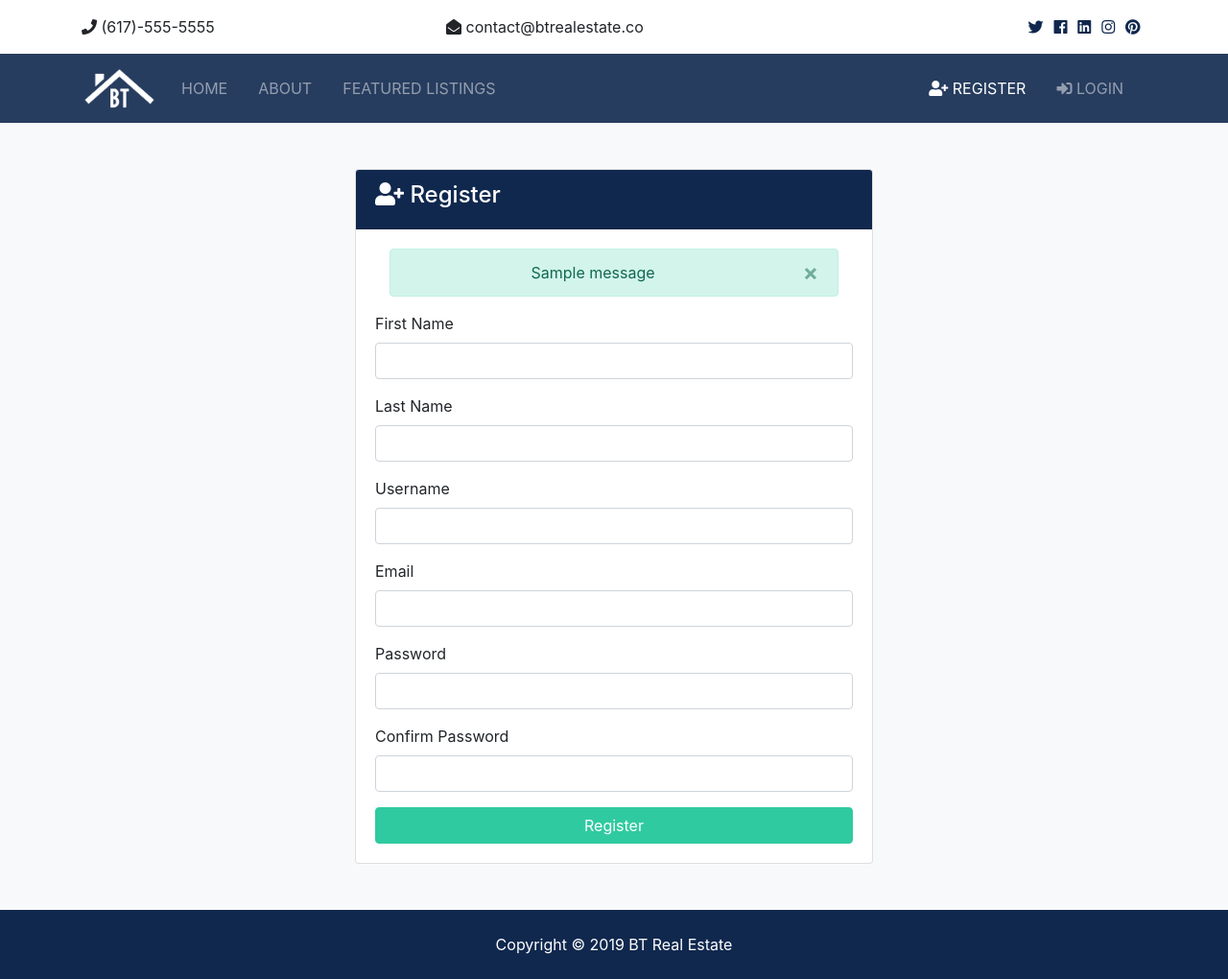
After one commit to sheboke93/BTRE-Website, a Django app: page /accounts/register in a window 1280 px wide. The commit adds this page. Shown: the whole page at 96% size. Run offline with Django 3.2, Linux system fonts and the light colour scheme; tables that the repository leaves empty hold one stand-in row (values such as "Sample post"); one stand-in notice (Sample message) is shown; some libraries are stand-ins or nearby versions.

Commit message:
register&login

```diff
--- /dev/null
+++ b/accounts/urls.py
@@ -0,0 +1,9 @@
+from django.urls import path
+from . import views
+
+urlpatterns = [
+    path('login', views.login, name = 'login'),
+    path('register', views.register, name = 'register'),
+    path('logout', views.logout, name = 'logout'),
+    path('dashboard', views.dashboard, name = 'dashboard')
+]
--- a/accounts/views.py
+++ b/accounts/views.py
@@ -1,3 +1,60 @@
-from django.shortcuts import render
+from django.contrib import messages
+from django.shortcuts import render, redirect
+from django.contrib.auth.models import User,auth
 
-# Create your views here.
+
+def register(request):
+    if request.method == "POST":
+        first_name = request.POST['first_name']
+        last_name = request.POST['last_name']
+        username = request.POST['username']
+        email = request.POST['email']
+        password = request.POST['password']
+        password2 = request.POST['password2']
+        if password == password2:
+            if User.objects.filter(username=username).exists():
+                messages.error(request, "That username is taken")
+                return redirect('register')
+            else:
+                if User.objects.filter(email=email).exists():
+                    messages.error(request, "That email is being used")
+                    return redirect('register')
+                else:
+                    user = User.objects.create_user(username, password=password, email=email,
+                                                first_name=first_name, last_name=last_name)
+                    # auth.login(request, user)
+                    # messages.success(request, "You are now logged in")
+                    # return  redirect('index')index
+                    user.save()
+                    messages.success(request, "You are now register and can log in")
+                    return redirect('login')
+        else:
+            messages.error(request, "Password do not match")
+            return redirect('register')
+    else:
+        return render(request, 'accounts/register.html')
+
+
+def login(request):
+    if request.method == "POST":
+        username = request.POST['username']
+        password =request.POST['password']
+
+        user = auth.authenticate(username=username, password=password)
+        if user is not None:
+            auth.login(request, user)
+            messages.success(request, 'You are now logged in')
+            return redirect('dashboard')
+        else:
+            return redirect('login')
+    else:
+        messages.error(request, 'Invalid credentials')
+        return render(request, 'accounts/login.html')
+
+
+def logout(request):
+    return redirect(request, 'accounts/index.html')
+
+
+def dashboard(request):
+    return render(request, 'accounts/dashboard.html')
--- a/btre/static/js/main.js
+++ b/btre/static/js/main.js
@@ -1,2 +1,6 @@
 const date = new Date();
 document.querySelector('.year').innerHTML = date.getFullYear();
+
+setImmediate(function () {
+    $('#message').fadeOut('slow');
+},3000);
--- a/btre/urls.py
+++ b/btre/urls.py
@@ -22,5 +22,6 @@ from django.conf.urls.static import static
 urlpatterns = [
     path('', include('pages.urls')),
     path('listings/', include('listings.urls')),
+    path('accounts/', include('accounts.urls')),
     path("admin/", admin.site.urls),
 ] + static(settings.MEDIA_URL, document_root=settings.MEDIA_ROOT)
--- a/templates/accounts/register.html
+++ b/templates/accounts/register.html
@@ -1,10 +1,50 @@
-<!DOCTYPE html>
-<html lang="en">
-<head>
-    <meta charset="UTF-8">
-    <title>Title</title>
-</head>
-<body>
+{% extends 'base.html' %}
+{% block contenet %}
 
-</body>
-</html>
+<section id="register" class="bg-light py-5">
+    <div class="container">
+      <div class="row">
+        <div class="col-md-6 mx-auto">
+          <div class="card">
+            <div class="card-header bg-primary text-white">
+              <h4>
+                <i class="fas fa-user-plus"></i> Register</h4>
+            </div>
+            <div class="card-body">
+                <!-- Alerts -->
+                {%  include 'partials/_alert.html' %}
+                <form action="{% url 'register' %}" method ="POST">
+                    {%  csrf_token %}
+                  <div class="form-group">
+                  <label for="first_name">First Name</label>
+                  <input type="text" name="first_name" class="form-control" required>
+                </div>
+                <div class="form-group">
+                  <label for="last_name">Last Name</label>
+                  <input type="text" name="last_name" class="form-control" required>
+                </div>
+                <div class="form-group">
+                  <label for="username">Username</label>
+                  <input type="text" name="username" class="form-control" required>
+                </div>
+                <div class="form-group">
+                  <label for="email">Email</label>
+                  <input type="email" name="email" class="form-control" required>
+                </div>
+                <div class="form-group">
+                  <label for="password2">Password</label>
+                  <input type="password" name="password" class="form-control" required>
+                </div>
+                <div class="form-group">
+                  <label for="password">Confirm Password</label>
+                  <input type="password" name="password2" class="form-control" required>
+                </div>
+                <input type="submit" value="Register" class="btn btn-secondary btn-block">
+              </form>
+            </div>
+          </div>
+        </div>
+      </div>
+    </div>
+  </section>
+{% endblock %}
--- a/templates/pages/index.html
+++ b/templates/pages/index.html
@@ -64,7 +64,9 @@
       </div>
     </div>
   </section>
-    <!-- Listings -->
+<!--Alerts-->
+{% include 'partials/_alert.html' %}
+<!-- Listings -->
   <section id="listings" class="py-5">
     <div class="container">
       <h3 class="text-center mb-3">Latest Listings</h3>
--- /dev/null
+++ b/templates/partials/_alert.html
@@ -0,0 +1,17 @@
+{% if messages %}
+    {%for message in messages  %}
+        <div id="message" class="container">
+            <div class="alert alert-{{ message.tags }} alert-dismissible text-center" role="alert">
+                 <button type="button" class ="close" data-dismiss="alert"><span aria-hidden="true">&times;</span></button>
+            <strong>
+                {% if message.level == DEFAULT_MESSAGE_lEVELS.ERROR %}
+                    Error:
+                {% else %}
+                    {{ message.tages|title }}
+                {% endif %}
+            </strong>
+            {{ message }}
+        </div>
+    </div>
+    {%  endfor %}
+{% endif %}
--- a/templates/partials/_navbar.html
+++ b/templates/partials/_navbar.html
@@ -35,12 +35,20 @@
         </ul>
 
         <ul class="navbar-nav ml-auto">
-          <li class="nav-item mr-3">
-            <a class="nav-link" href="register.html">
+          <li {% if 'register' in request.path %}
+                  class="nav-item active mr-3"
+            {% else %}
+                  class="nav-item mr-3"
+            {% endif %}>
+            <a class="nav-link" href="{% url 'register' %}">
               <i class="fas fa-user-plus"></i> Register</a>
           </li>
-          <li class="nav-item mr-3">
-            <a class="nav-link" href="login.html">
+          <li {% if 'login' in request.path %}
+                  class="nav-item active mr-3"
+            {% else %}
+                  class="nav-item mr-3"
+            {% endif %}>
+            <a class="nav-link" href="{% url 'login' %}">
               <i class="fas fa-sign-in-alt"></i>
 
               Login</a>
```
Also changed, not shown: btre/settings.py (+7 -1 lines), templates/accounts/login.html (+34 -9 lines).
